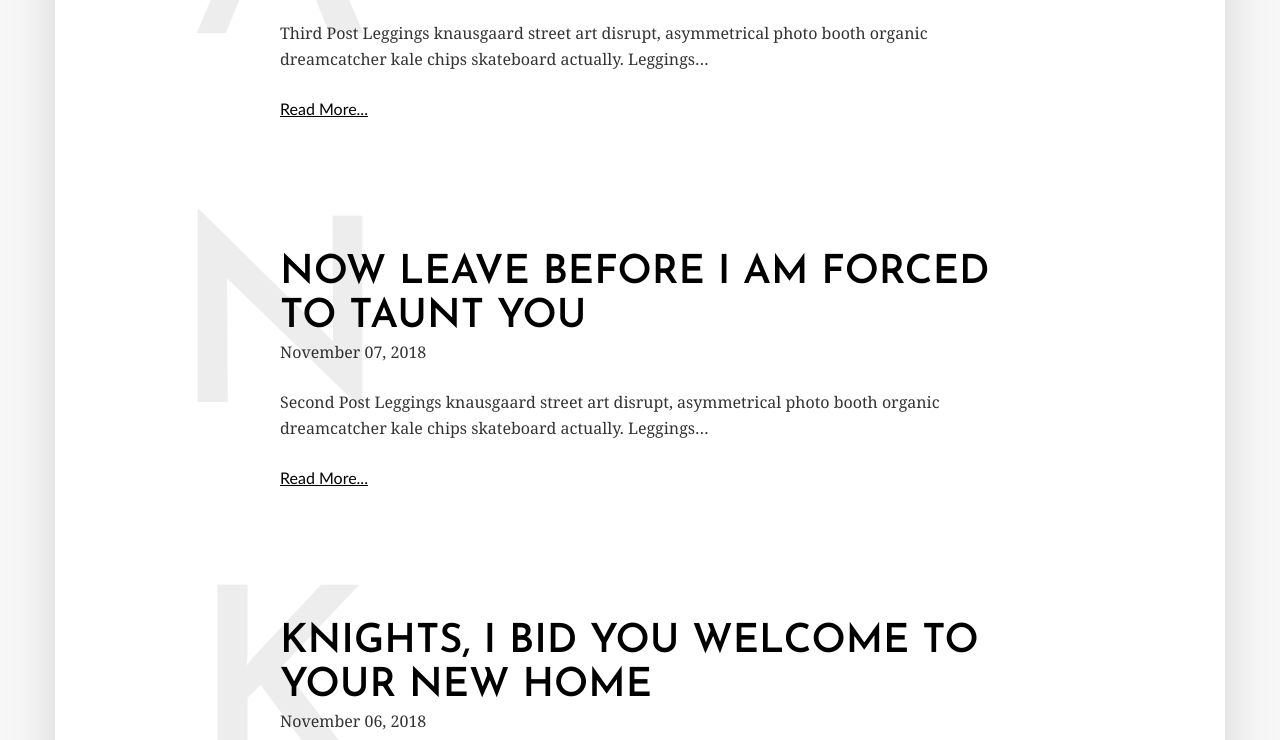
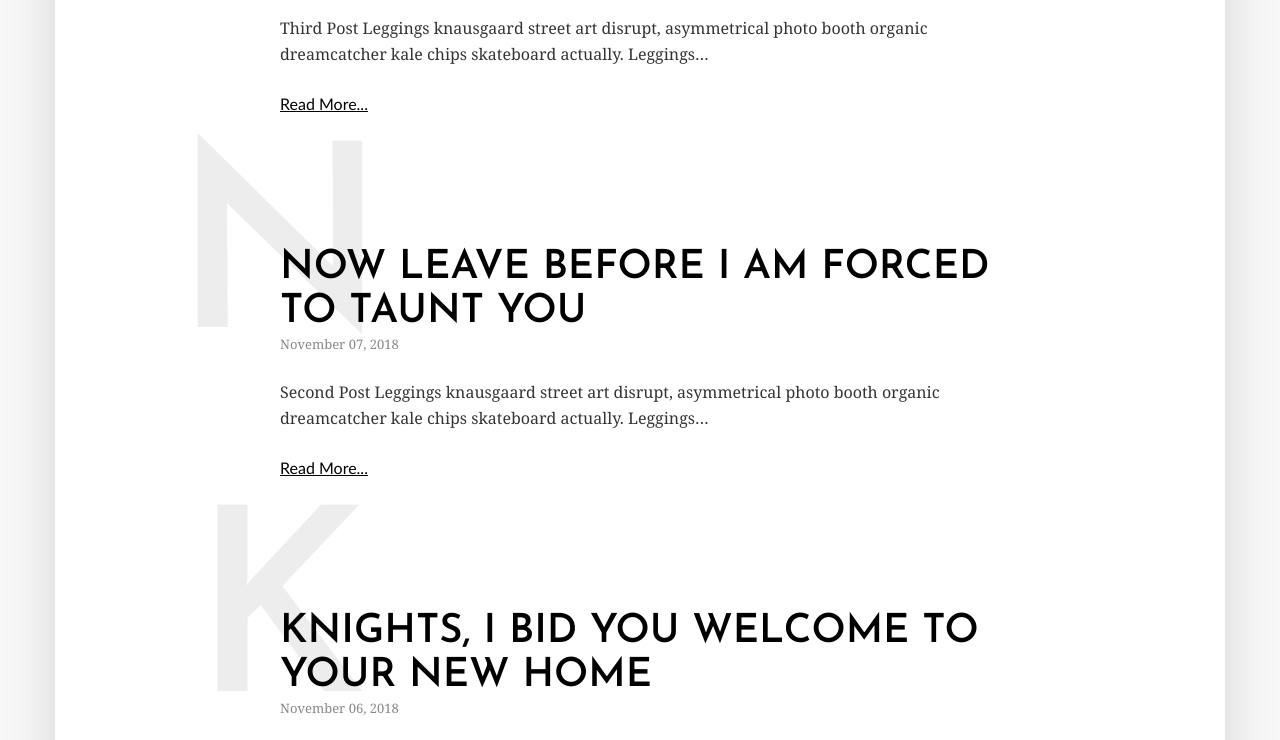
Before and after one commit to ebetancourt/elliotbetancourt.com-archive-gatsby, a Gatsby site: page / in a window 1280 px wide. Shown: the part 695-1435 px from the top of the page. Built offline with nearby package versions, Linux system fonts and the light colour scheme; Gatsby itself is replaced by a stand-in of ours; some packages are replaced by stand-ins of ours.

Commit message:
style entry meta

```diff
--- a/src/components/listing.js
+++ b/src/components/listing.js
@@ -35,7 +35,9 @@ const Listing = () => (
                         <h2>{node.frontmatter.title}</h2>
                     </Link>
                     <h3 className={styles.postLetter}>{node.frontmatter.title.slice(0, 1)}</h3>
-                    <p>{node.frontmatter.date}</p>
+                    <p className={styles.postMeta}>
+                        {node.frontmatter.date}
+                    </p>
                     <p>{node.excerpt}</p>
                     <Link to={`/posts${node.frontmatter.slug}`} className={styles.readMoreLink}>Read More...</Link>
                 </article>
--- a/src/components/listing.module.scss
+++ b/src/components/listing.module.scss
@@ -18,6 +18,11 @@
     p {
         font-size: 1rem;
     }
+
+    .postMeta {
+        font-size: .8125rem;
+        color: #888888;
+    }
 }
 
 .postLetter {
@@ -26,9 +31,9 @@
     color: rgba(0,0,0,.07);
     z-index: 1;
     position: absolute;
-    -webkit-transform: translate(-50%, -50%);
-    -ms-transform: translate(-50%, -50%);
-    transform: translate(-50%, -50%);
+    -webkit-transform: translate(-50%, -73%);
+    -ms-transform: translate(-50%, -73%);
+    transform: translate(-50%, -73%);
     user-select: none;
     pointer-events: none;
     text-transform: uppercase;
```
